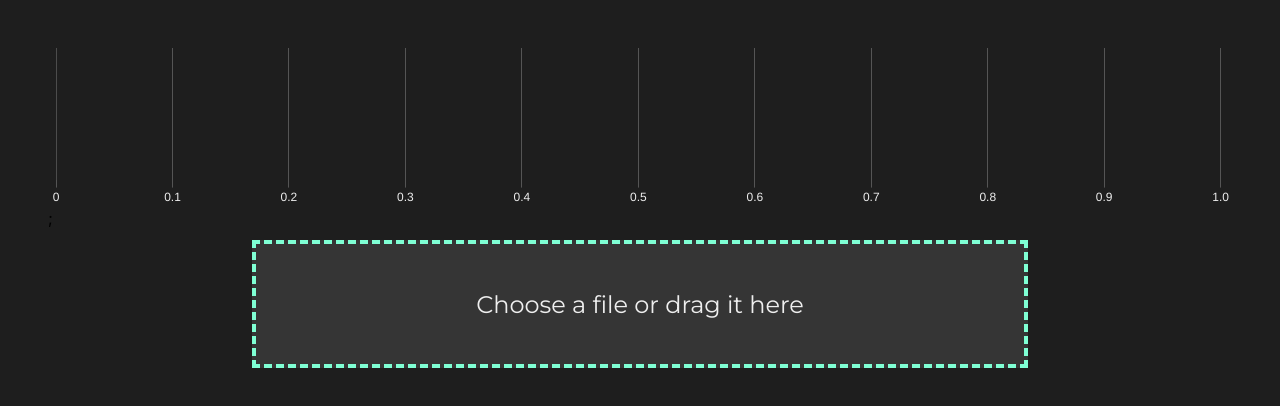
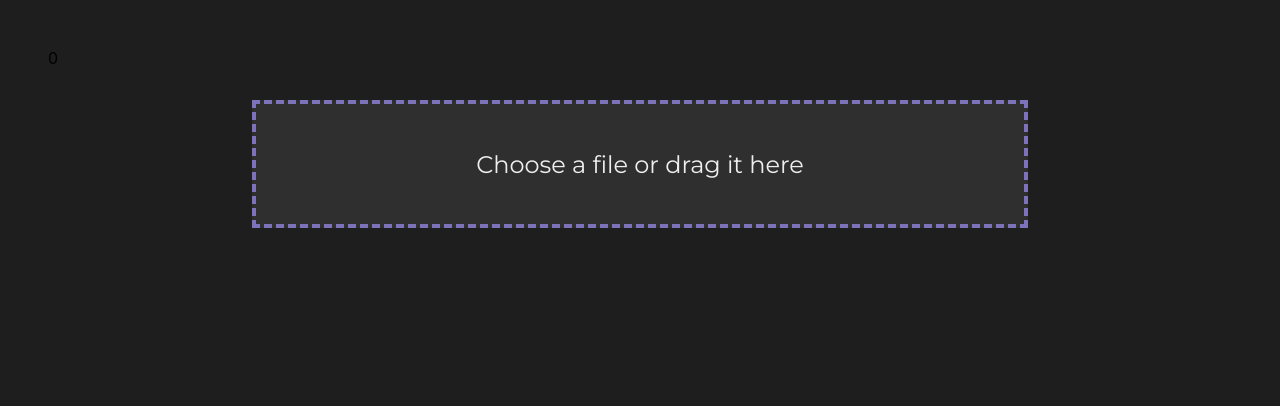
Before and after one commit to finn-i/rttm-viewer, a React (Create React App) app: page / in a window 1280 px wide. Shown: the top 406 px of the page. Built offline with nearby package versions, Linux system fonts and the light colour scheme.

Commit message:
graph no longer shows pre-drop

```diff
--- a/src/App.js
+++ b/src/App.js
@@ -8,7 +8,7 @@ const App = () => {
 
 	return (
 		<>
-			<Viewer file={file} />
+			{file && <Viewer file={file} /> }
 			<DropArea setFile={setFile} />
 		</>
 	);
--- a/src/components/Viewer.js
+++ b/src/components/Viewer.js
@@ -18,7 +18,6 @@ const Viewer = ({ file }) => {
 
   useEffect(() => {
 		if (file) {
-			console.log("INNN")
 			let reader = new FileReader();
 			reader.onload = (e) => {
 				const arr = e.target.result.split("\n");
--- a/src/css/index.css
+++ b/src/css/index.css
@@ -14,8 +14,8 @@ body {
 }
 
 #drop-area {
-  border: 4px dashed aquamarine;
-  background-color: rgba(255, 255, 255, 0.1);
+  border: 4px dashed rgb(125, 115, 187);
+  background-color: rgba(255, 255, 255, 0.075);
   width: 60vw;
   height: 15vh;
   margin: auto;
@@ -29,6 +29,6 @@ body {
 }
 
 .drag-over {
-  border: 4px dashed slateblue !important;
-	background-color: red;
+	/* border: 4px dashed rgb(70, 57, 157) !important; */
+	background-color: rgba(255, 255, 255, 0.15) !important;
 }
```
